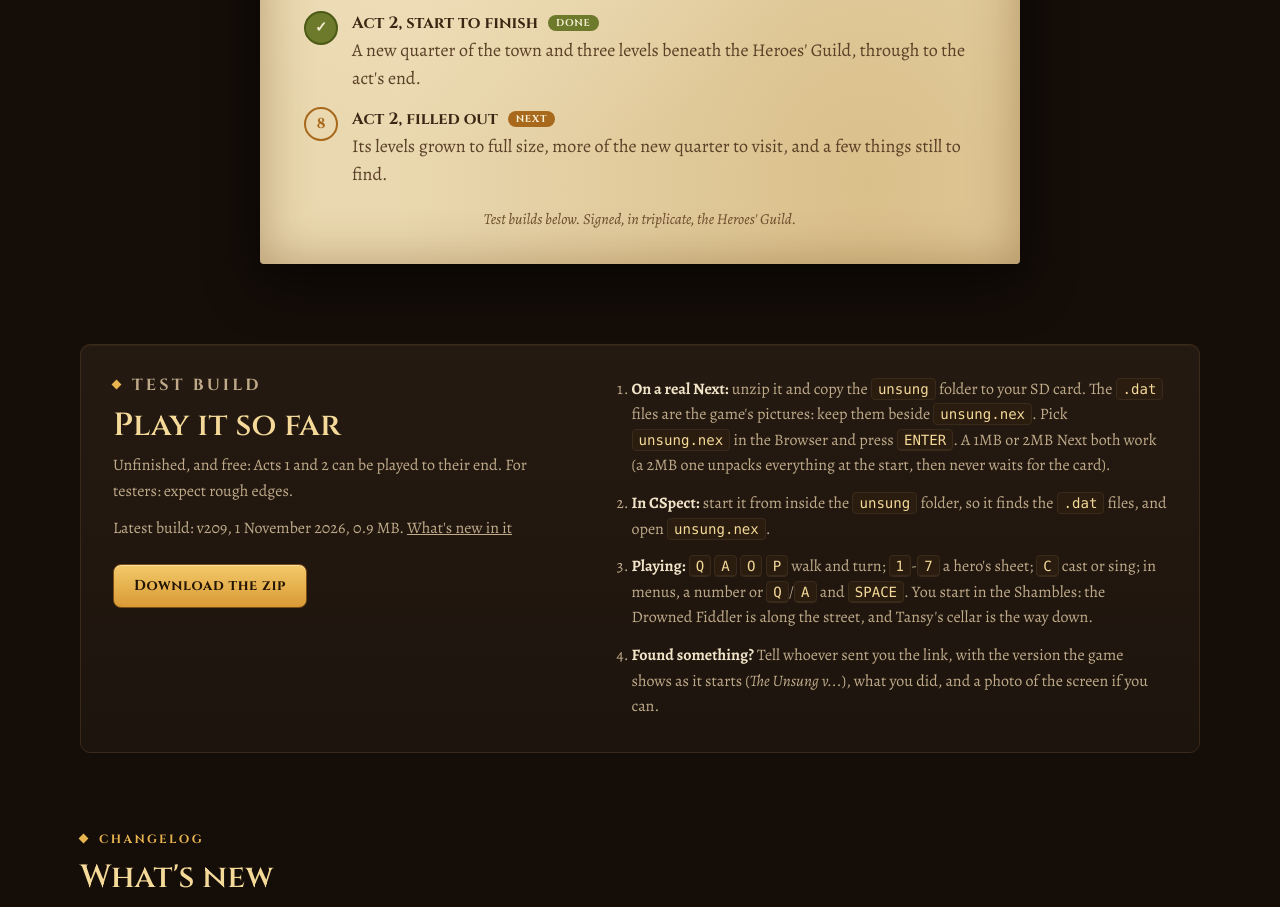
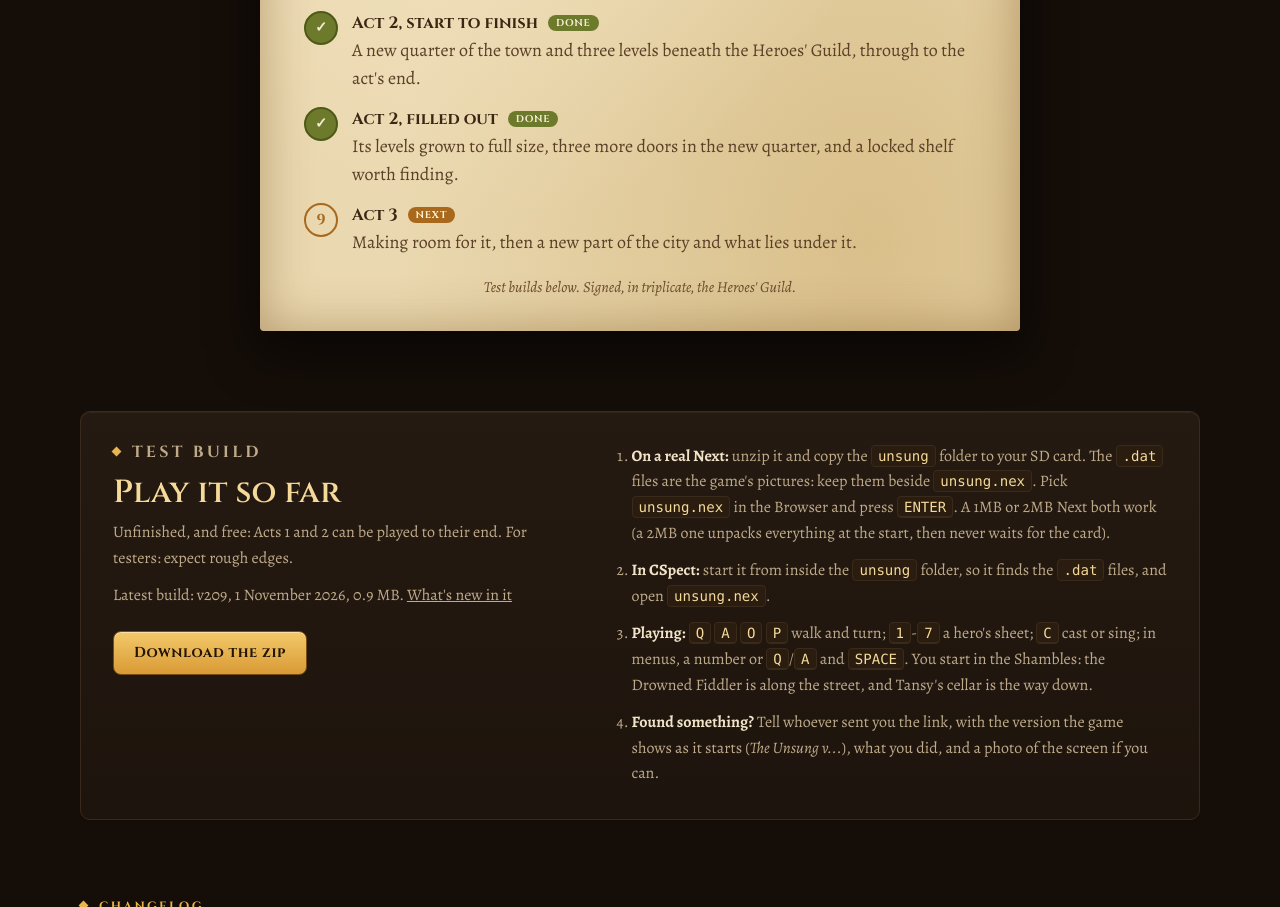
Before and after one commit to mikeynma/the-unsung, a plain HTML site: page index.html in a window 1280 px wide. Shown: the part 4133-5040 px from the top of the page. Drawn offline with Linux system fonts and the light colour scheme.

Commit message:
Site update

```diff
--- a/index.html
+++ b/index.html
@@ -111,7 +111,8 @@
       <li class="done"><b>Act 1, start to finish</b><span>The cellars beneath the Drowned Fiddler, the rat warrens and an old counting-house, through to the act's end.</span></li>
       <li class="done"><b>Saving and the map</b><span>Save at the Heroes' Guild and carry on later; a map of every square you've walked.</span></li>
       <li class="done"><b>Act 2, start to finish</b><span>A new quarter of the town and three levels beneath the Heroes' Guild, through to the act's end.</span></li>
-      <li class="now"><b>Act 2, filled out</b><span>Its levels grown to full size, more of the new quarter to visit, and a few things still to find.</span></li>
+      <li class="done"><b>Act 2, filled out</b><span>Its levels grown to full size, three more doors in the new quarter, and a locked shelf worth finding.</span></li>
+      <li class="now"><b>Act 3</b><span>Making room for it, then a new part of the city and what lies under it.</span></li>
     </ol>
     <p class="meta">Test builds below. Signed, in triplicate, the Heroes' Guild.</p>
   </div>
```
